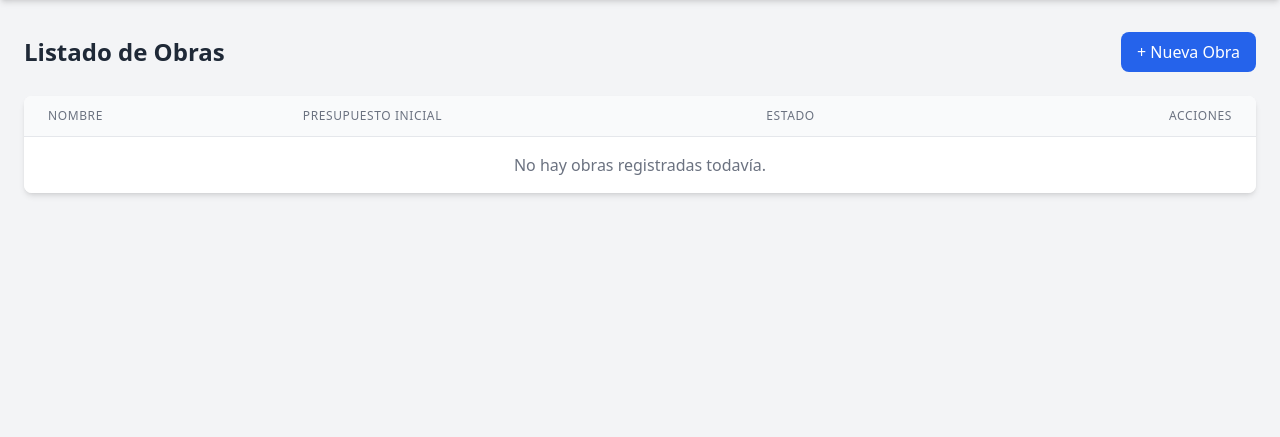
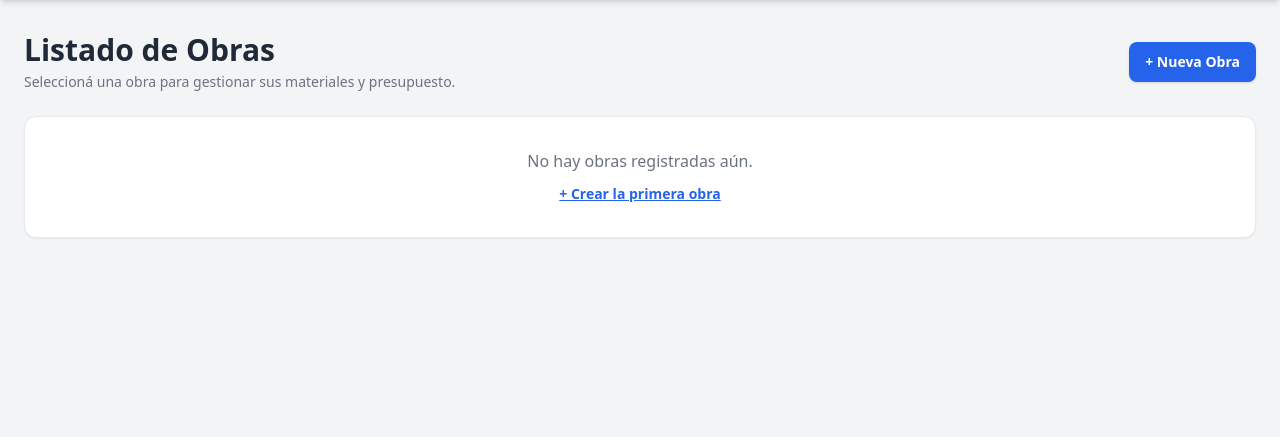
Before and after one commit to tomynaveda-design/WEB_PRESUPUESTOS, a Flask app: page / in a window 1280 px wide. Shown: the part 60-497 px from the top of the page. Run offline with Flask 3, Linux system fonts and the light colour scheme; some libraries are stand-ins or nearby versions.

Commit message:
Adaptación para celular

```diff
--- a/app/templates/obras/index.html
+++ b/app/templates/obras/index.html
@@ -1,40 +1,48 @@
 {% extends "base.html" %}
 {% block content %}
-<div class="flex justify-between items-center mb-6">
-    <h1 class="text-2xl font-bold text-gray-800">Listado de Obras</h1>
-    <a href="{{ url_for('obras.crear') }}" class="bg-blue-600 text-white px-4 py-2 rounded-lg hover:bg-blue-700 transition">+ Nueva Obra</a>
+<!-- ENCABEZADO -->
+<div class="mb-6 flex flex-col sm:flex-row sm:justify-between sm:items-center gap-3">
+    <div>
+        <h1 class="text-2xl sm:text-3xl font-bold text-gray-800">Listado de Obras</h1>
+        <p class="text-xs sm:text-sm text-gray-500 mt-1">Seleccioná una obra para gestionar sus materiales y presupuesto.</p>
+    </div>
+    <a href="{{ url_for('obras.crear') }}" class="bg-blue-600 text-white px-4 py-2.5 rounded-lg text-sm font-semibold hover:bg-blue-700 transition text-center shadow">
+        + Nueva Obra
+    </a>
 </div>
 
-<div class="bg-white shadow-md rounded-lg overflow-hidden">
-    <table class="min-w-full divide-y divide-gray-200">
-        <thead class="bg-gray-50">
-            <tr>
-                <th class="px-6 py-3 text-left text-xs font-medium text-gray-500 uppercase tracking-wider">Nombre</th>
-                <th class="px-6 py-3 text-left text-xs font-medium text-gray-500 uppercase tracking-wider">Presupuesto Inicial</th>
-                <th class="px-6 py-3 text-left text-xs font-medium text-gray-500 uppercase tracking-wider">Estado</th>
-                <th class="px-6 py-3 text-right text-xs font-medium text-gray-500 uppercase tracking-wider">Acciones</th>
-            </tr>
-        </thead>
-        <tbody class="bg-white divide-y divide-gray-200">
-            {% for obra in obras %}
-            <tr>
-                <td class="px-6 py-4 whitespace-nowrap font-medium text-gray-900">{{ obra.nombre }}</td>
-                <td class="px-6 py-4 whitespace-nowrap text-gray-600">$ {{ obra.presupuesto_inicial }}</td>
-                <td class="px-6 py-4 whitespace-nowrap">
-                    <span class="px-2 inline-flex text-xs leading-5 font-semibold rounded-full bg-green-100 text-green-800">
-                        {{ obra.estado }}
-                    </span>
-                </td>
-                <td class="px-6 py-4 whitespace-nowrap text-right text-sm font-medium">
-                    <a href="{{ url_for('obras.detalle', id=obra.id) }}" class="text-blue-600 hover:text-blue-900 font-bold">Ver Planilla</a>
-                </td>
-            </tr>
-            {% else %}
-            <tr>
-                <td colspan="4" class="px-6 py-4 text-center text-gray-500">No hay obras registradas todavía.</td>
-            </tr>
-            {% endfor %}
-        </tbody>
-    </table>
+<!-- GRILLA DE TARJETAS (1 columna en Celular / 2 en Tablet / 3 en Computadora) -->
+<div class="grid grid-cols-1 md:grid-cols-2 lg:grid-cols-3 gap-4">
+    {% for obra in obras %}
+    <div class="bg-white rounded-xl shadow-sm border border-gray-200 p-4 hover:shadow-md transition flex flex-col justify-between">
+        <div>
+            <!-- Nombre de la obra -->
+            <h2 class="text-lg font-bold text-gray-900 mb-3 leading-tight">
+                {{ obra.nombre }}
+            </h2>
+
+            <!-- Recuadro destacado para el presupuesto -->
+            <div class="bg-blue-50 border border-blue-100 rounded-lg p-3 mb-4">
+                <p class="text-xs text-blue-700 font-semibold uppercase tracking-wider mb-0.5">Presupuesto Inicial</p>
+                <p class="text-xl sm:text-2xl font-extrabold text-blue-900 break-all">
+                    $ {{ "{:,.2f}".format(obra.presupuesto_inicial) }}
+                </p>
+            </div>
+        </div>
+
+        <!-- Botón de acción touch (100% de ancho en celular) -->
+        <div class="pt-2 border-t border-gray-100">
+            <a href="{{ url_for('obras.detalle', id=obra.id) }}" class="w-full bg-blue-600 hover:bg-blue-700 active:bg-blue-800 text-white font-semibold text-sm py-2.5 px-4 rounded-lg text-center transition flex items-center justify-center gap-2 shadow-sm">
+                <span>📊 Ver Planilla de Obra</span>
+                <span>➡️</span>
+            </a>
+        </div>
+    </div>
+    {% else %}
+    <div class="col-span-full bg-white rounded-xl p-8 text-center text-gray-500 border border-gray-200 shadow-sm">
+        <p class="text-base mb-2">No hay obras registradas aún.</p>
+        <a href="{{ url_for('obras.crear') }}" class="text-blue-600 font-semibold underline text-sm">+ Crear la primera obra</a>
+    </div>
+    {% endfor %}
 </div>
 {% endblock %}
```
